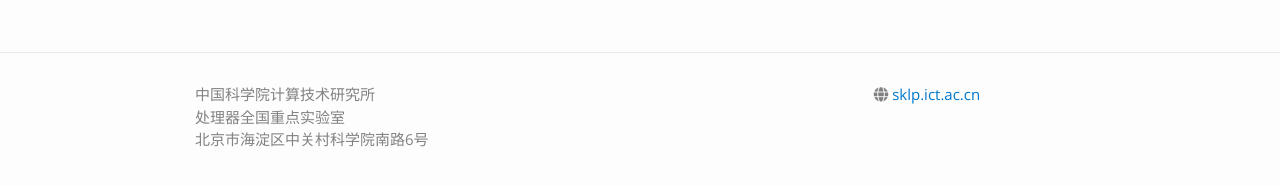
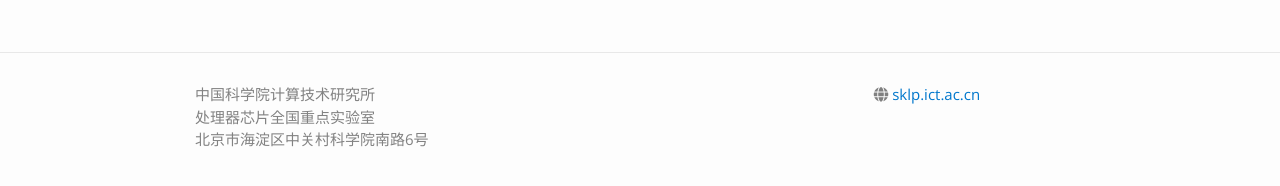
Before and after one commit to luban-paper/llm-course-page-v2, a Jekyll site: the page built from index.md, in a window 1280 px wide and 900 px high, scrolled down 2581 px. Shown: the part 689-875 px from the top of the window. Built offline with Jekyll 4.4.1, drawn with Linux system fonts in a browser that asks for light colours; nearby versions of some CDN libraries.

Commit message:
Update _config.yml

```diff
--- a/_config.yml
+++ b/_config.yml
@@ -12,7 +12,7 @@
 
 address: |
     中国科学院计算技术研究所
-    处理器全国重点实验室
+    处理器芯片全国重点实验室
     北京市海淀区中关村科学院南路6号
 
 # Set your Google Analytics tracking ID (set up yours at http://www.google.com/analytics/)
```
